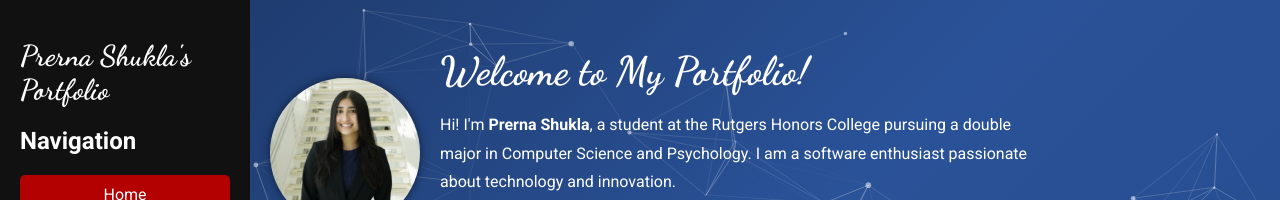
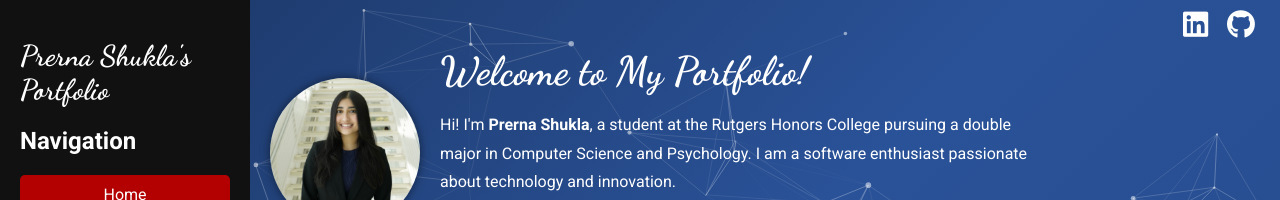
Before and after one commit to prernashuklaa/prernashuklaa.github.io, a Jekyll site: the page built from index.html, in a window 1280 px wide. Shown: the top 200 px of the page. Built offline with Jekyll 4.4.1, drawn with Linux system fonts in a browser that asks for light colours; nearby versions of some CDN libraries.

Commit message:
Update default.html

```diff
--- a/_layouts/default.html
+++ b/_layouts/default.html
@@ -8,6 +8,9 @@
 
     <!-- Fonts -->
     <link href="https://fonts.googleapis.com/css2?family=Dancing+Script:wght@400;700&family=Roboto:wght@400;500;700&display=swap" rel="stylesheet">
+
+    <!-- Font Awesome Icons -->
+    <script src="https://kit.fontawesome.com/a076d05399.js" crossorigin="anonymous"></script>
 
     <!-- Particles.js -->
     <script src="https://cdn.jsdelivr.net/particles.js/2.0.0/particles.min.js"></script>
@@ -123,12 +126,44 @@
       .introduction p {
         line-height: 1.8;
       }
+
+      /* Social Icons Styles */
+      .social-icons {
+        position: fixed;
+        top: 10px;
+        right: 10px;
+      }
+
+      .social-icons a {
+        margin-right: 15px;
+        text-decoration: none;
+        color: white;
+        transition: color 0.3s;
+      }
+
+      .social-icons a:hover {
+        color: #b30000;
+      }
+
+      .social-icons i {
+        font-size: 1.8rem;
+      }
     </style>
   </head>
 
   <body>
     <!-- Particles Background -->
     <div id="particles-js"></div>
+
+    <!-- Social Icons -->
+    <div class="social-icons">
+      <a href="https://www.linkedin.com/in/prerna-shukla1" target="_blank">
+        <i class="fab fa-linkedin"></i>
+      </a>
+      <a href="https://github.com/prernashuklaa" target="_blank">
+        <i class="fab fa-github"></i>
+      </a>
+    </div>
 
     <!-- Wrapper -->
     <div class="wrapper">
```
